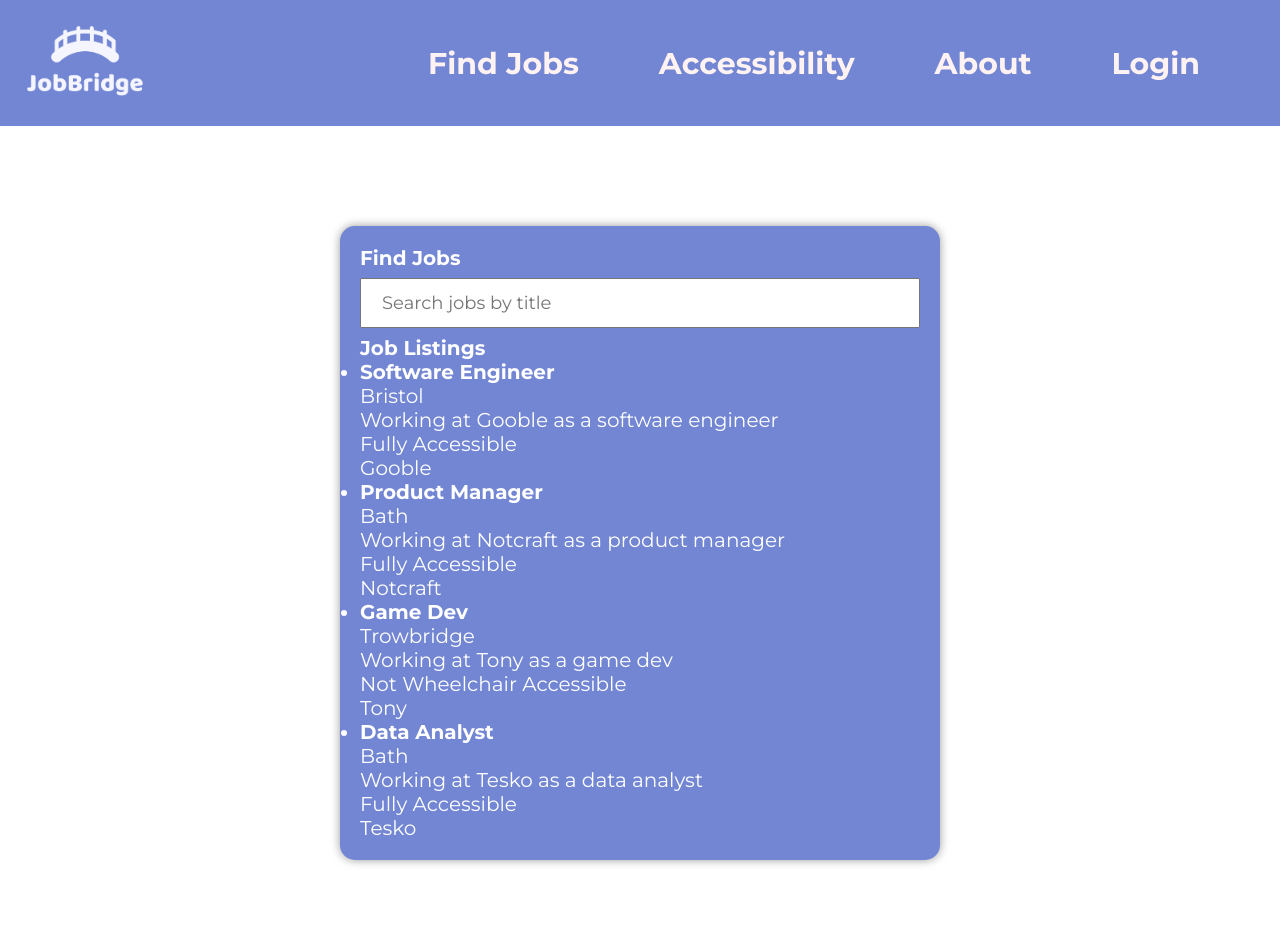
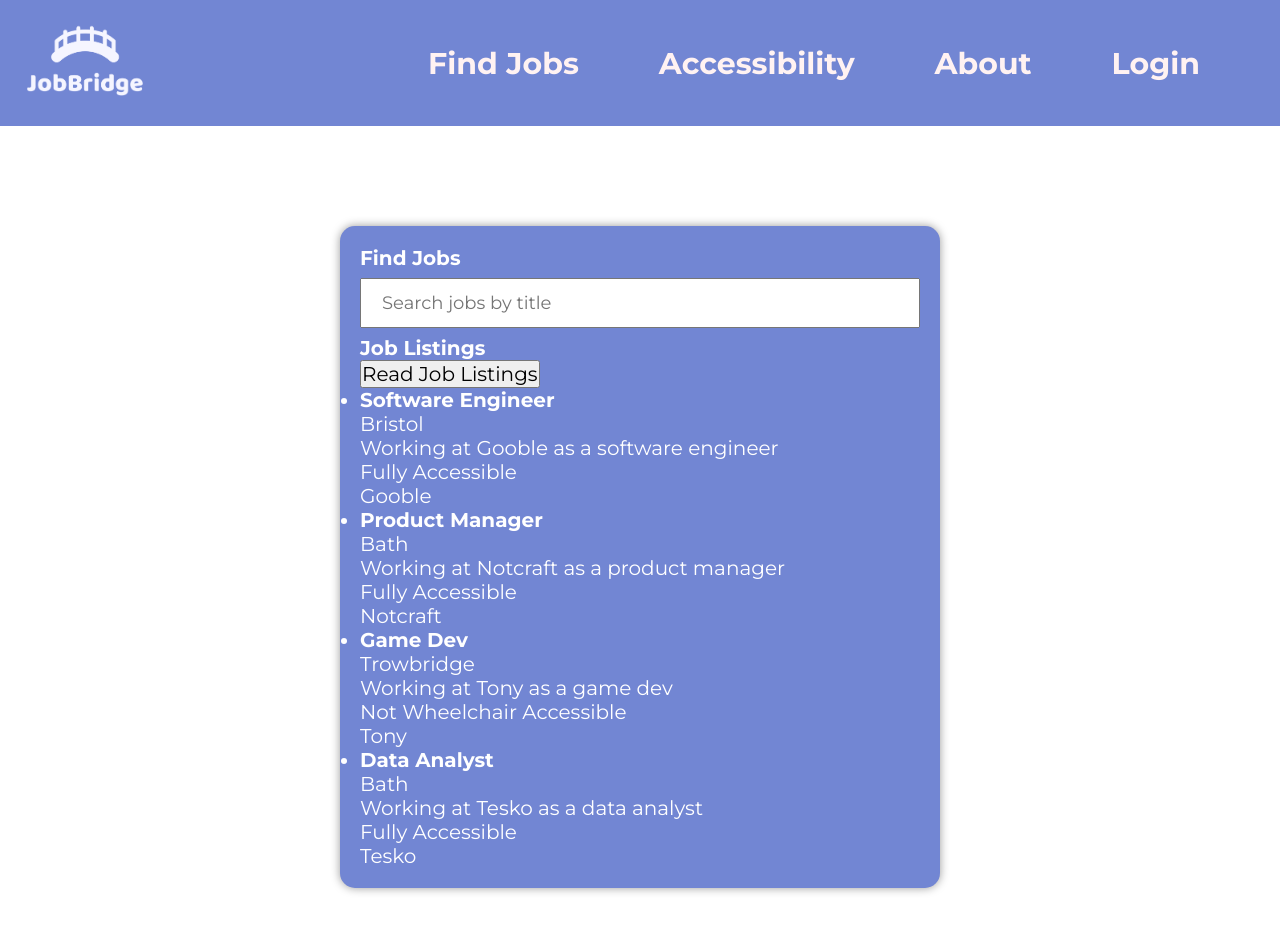
Before and after one commit to noraphatp/bath_hack_team_19, a React (Create React App) app: page /find-jobs in a window 1280 px wide. Shown: the top 932 px of the page. Built offline with nearby package versions, Linux system fonts and the light colour scheme; no server answers.

Commit message:
added text-to-speech button to FindJobs.js

```diff
--- a/src/components/FindJobs.js
+++ b/src/components/FindJobs.js
@@ -8,6 +8,9 @@ function FindJobs() {
   const [search, setSearch] = useState('');
   const [filteredJobs, setFilteredJobs] = useState([]);
   const [searchQuery, setSearchQuery] = useState("");
+  const [isReading, setIsReading] = useState(false);
+  const [speech, setSpeech] = useState(null);
+
   useEffect(() => {
     // Replace this with an API call to fetch jobs data
     const mockJobsData = [
@@ -39,6 +42,24 @@ function FindJobs() {
     setSearchQuery(event.target.value);
   };
 
+  // Define a function to read the text below Job Listings out loud
+  const readJobListings = () => {
+    const jobListings = document.querySelector('.job-listings');
+    if (isReading) {
+      setIsReading(false);
+      if (speech) {
+        speechSynthesis.cancel(speech);
+        setSpeech(null);
+      }
+    } else {
+      setIsReading(true);
+      const speech = new SpeechSynthesisUtterance(jobListings.textContent);
+      speech.rate = 0.5;
+      setSpeech(speech);
+      speechSynthesis.speak(speech);
+    }
+  }
+
   return (
     <div>
       <Navbar />
@@ -52,7 +73,8 @@ function FindJobs() {
         />
 
         <h2>Job Listings</h2>
-        <ul>
+        <button onClick={readJobListings}>{isReading ? 'Stop Reading' : 'Read Job Listings'}</button>
+        <ul className="job-listings">
           {filteredJobs.map((job) => (
             <li key={job.id}>
               <h3>{job.title}</h3>
```
